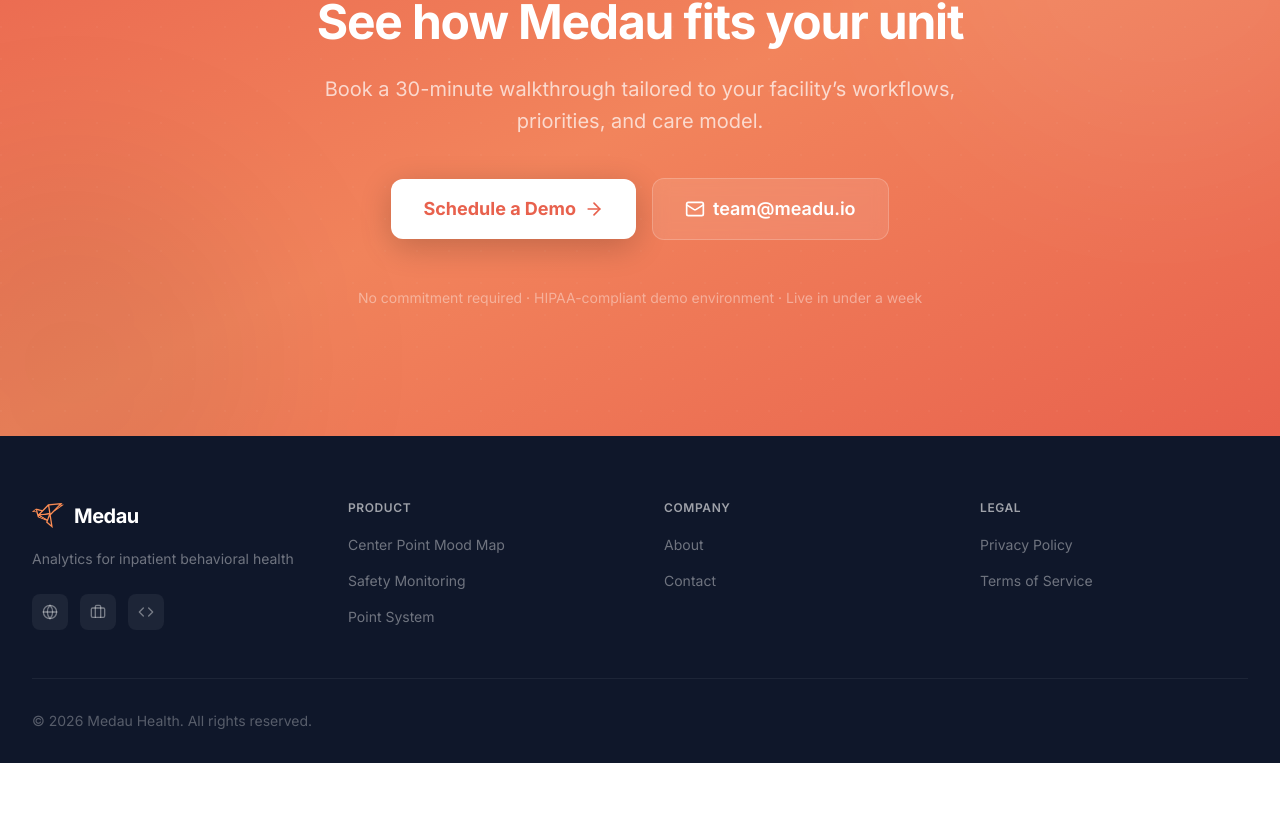
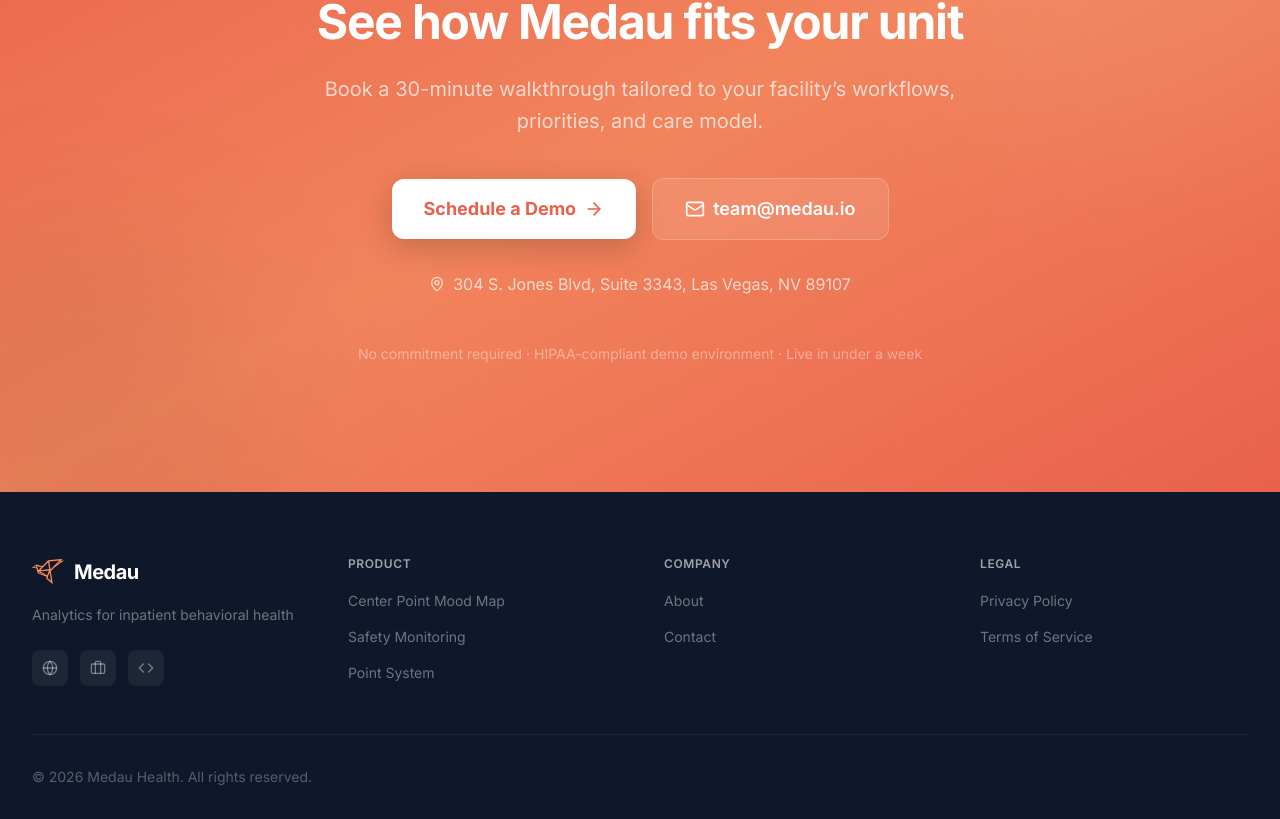
Before and after one commit to kfroemming/medau-marketing, a React (Vite) app: page / in a window 1280 px wide. Shown: the part 5697-6516 px from the top of the page. Before the commit the page ends 6460 px from the top, so only its background shows below. Built offline with nearby package versions, Linux system fonts and the light colour scheme.

Commit message:
feat: add company address to contact section, fix team@ email typo

```diff
--- a/src/components/CTA.tsx
+++ b/src/components/CTA.tsx
@@ -1,4 +1,4 @@
-import { ArrowRight, Calendar, Mail } from 'lucide-react'
+import { ArrowRight, Calendar, Mail, MapPin } from 'lucide-react'
 import { AnimatedSection } from './AnimatedSection'
 
 // Contact section with booking and email links
@@ -40,19 +40,26 @@ export function CTA() {
 
           <div className="mt-10 flex flex-col sm:flex-row items-center justify-center gap-4">
             <a
-              href="mailto:team@meadu.io?subject=Demo Request"
+              href="mailto:team@medau.io?subject=Demo Request"
               className="group inline-flex items-center gap-2 px-8 py-4 rounded-xl bg-white text-coral font-bold text-lg hover:bg-white/95 transition-all shadow-[0_8px_32px_rgba(0,0,0,0.2)] hover:shadow-[0_12px_40px_rgba(0,0,0,0.25)] hover:-translate-y-0.5"
             >
               Schedule a Demo
               <ArrowRight className="w-5 h-5 group-hover:translate-x-1 transition-transform" />
             </a>
             <a
-              href="mailto:team@meadu.io"
+              href="mailto:team@medau.io"
               className="inline-flex items-center gap-2 px-8 py-4 rounded-xl bg-white/10 backdrop-blur-sm border border-white/20 text-white font-semibold text-lg hover:bg-white/20 transition-all"
             >
               <Mail className="w-5 h-5" />
-              team@meadu.io
+              team@medau.io
             </a>
+          </div>
+
+          <div className="mt-8 flex items-center justify-center gap-2 text-white/70">
+            <MapPin className="w-4 h-4 shrink-0" />
+            <p className="text-sm sm:text-base">
+              304 S. Jones Blvd, Suite 3343, Las Vegas, NV 89107
+            </p>
           </div>
 
           <p className="mt-12 text-white/40 text-sm">
```
